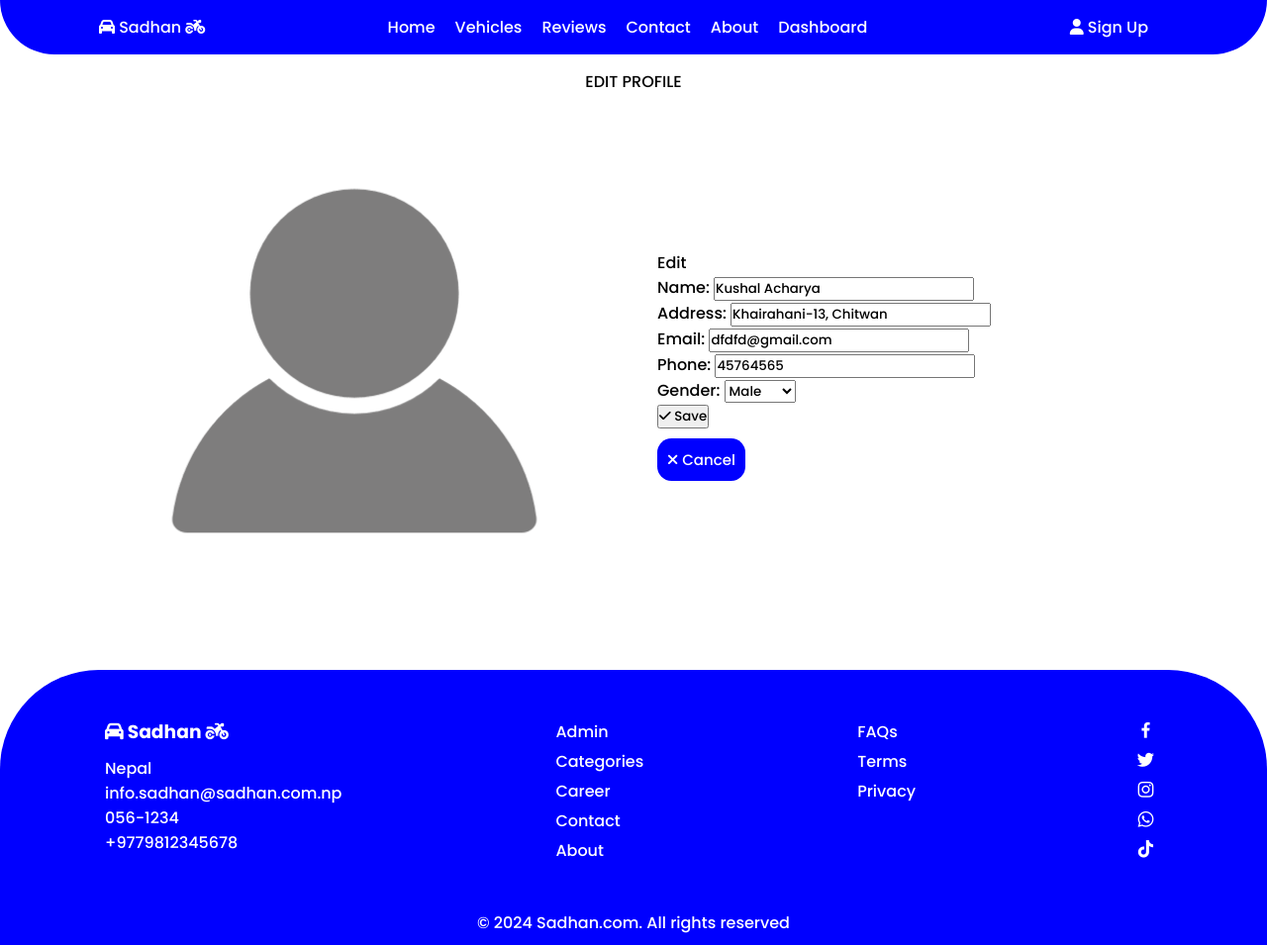
After one commit to KooSL/Vehicle-Rental-System-PHP, a PHP site: page /edit-user-profile.php?u_id=1 in a window 1280 px wide. The commit adds this page. Shown: the whole page at 99% size. Run offline with PHP 8.4, Linux system fonts and the light colour scheme; data comes from the database, SQL or seed files in the repository; some libraries are stand-ins or nearby versions.

Commit message:
Add files via upload

```diff
--- /dev/null
+++ b/edit-user-profile.php
@@ -0,0 +1,125 @@
+<!DOCTYPE html>
+<html lang="en">
+<head>
+    <meta charset="UTF-8">
+    <meta name="viewport" content="width=device-width, initial-scale=1.0">
+    <link rel="stylesheet" href="css\style.css">
+    <link rel="stylesheet" href="https://cdn.jsdelivr.net/npm/boxicons@latest/css/boxicons.min.css">
+    <script src="https://kit.fontawesome.com/ae61999827.js"></script>
+    <title>About Us</title>
+</head>
+<body>
+    <!--Header-->
+    <?php
+        include 'container\header.php';
+    ?>
+
+<?php
+    $u_id = $_GET['u_id'];
+    $qry = "SELECT * FROM user_signup WHERE u_id = '$u_id'";
+    include 'container/db_connection.php';
+    $result = mysqli_query($con, $qry);
+    $row = mysqli_fetch_assoc($result);
+?>
+
+    <!--About-->
+    <section class="about" id="about">
+        <div class="heading">
+            <span>Edit Profile</span>
+            <!-- <h1><?php echo $row['u_name'];?></h1> -->
+        </div>
+        <div class="about-container">
+            <div class="about-img">
+                <img src="images\profile-icon-png-898.png" alt="">
+                <!-- <img src="/home/linuxkali/Documents/My-VSCode/Vehicle-Rental-System-2/images/pngwing.com.png" alt=""> -->
+            </div>
+            <div class="profile-edit-container">
+                <form action="edit-user-profile.php" class="profile-detail" method="POST">
+                    <p>Edit</p>
+                    <label for="name">Name:</label>
+                        <input type="text" name="u_name" id="name" placeholder="Full Name" value="<?php echo $row['u_name'];?>"><br>
+                    <label for="address">Address:</label>
+                        <input type="text" name="u_address" id="address" placeholder="Address" value="<?php echo $row['u_address'];?>"><br>
+                    <label for="email">Email:</label>
+                        <input type="email" name="u_email" id="email" placeholder="Email" value="<?php echo $row['u_email'];?>"><br>
+                    <label for="phone">Phone:</label>
+                        <input name="u_phone" id="phone" placeholder="Phone" value="<?php echo $row['u_phone'];?>"></input><br>
+                    <label for="gender">Gender:</label>
+                        <select name="u_gender" id="gender">
+                            <?php
+                                $gender = $row['u_gender'];
+                                if($gender == "male"){
+                                    echo '<option value="Male">Male</option>';
+                                    echo '<option value="Female">Female</option>';
+                                    echo '<option value="Other">Other</option>';
+                                }
+                                elseif($gender == "female"){
+                                    echo '<option value="Male">Male</option>';
+                                    echo '<option value="Female">Female</option>';
+                                    echo '<option value="Other">Other</option>';
+                                }
+                                else{
+                                    echo '<option value="Male">Male</option>';
+                                    echo '<option value="Female">Female</option>';
+                                    echo '<option value="Other">Other</option>';
+                                }
+                            ?>
+                        </select>
+                    <div class="saveorcancel">
+                        <div class="save-btn">
+                            <button type="submit" name="submit" id="savebtn"><i class="fa-solid fa-check"></i> Save</button>
+                        </div>
+                        <div class="cancel-btn">
+                            <?php  ?>
+                            <button onclick="location.href = 'user-profile.php?u_id=<?php echo $row['u_id'];?>';" id="cancel"><i class="fa-solid fa-xmark"></i> Cancel</button>
+                        </div>
+                    </div>
+                </form>
+            </div>
+        </div>
+    </section>
+
+        <!-- <div class="heading">
+            <h1>FAQs</h1>
+        </div>
+        <div class="faq-container">
+            <div class="faq-text">
+                <h3>1. Question 1</h3>
+                <p>- Answer 1</p>
+                <h3>2. Question 2</h3>
+                <p>- Answer 2</p>
+                <h3>3. Question 3</h3>
+                <p>- Answer 3</p>
+            </div>
+        </div>  -->
+
+<?php
+if(isset($_POST['submit'])) {
+    $u_name = $_POST['u_name'];
+    $u_address = $_POST['u_address'];
+    $u_email = $_POST['u_email'];
+    $u_phone = $_POST['u_phone'];
+    $u_gender = $_POST['u_gender'];
+
+    $qry2 = "UPDATE user_signup SET
+              u_name = '$u_name',
+              u_address = '$u_address',
+              u_email = '$u_email',
+              u_phone = '$u_phone',
+              u_gender = '$u_gender'
+              WHERE u_id = '$u_id'";
+
+    if(mysqli_query($con, $qry2)) {
+        echo '<script type="text/javascript"> alert("Profile Updated Successfully"); window.location.assign(\'user-profile.php?u_id=' . $u_id . '\'); </script>';
+        exit();
+    } else {
+        echo '<script type="text/javascript"> alert("Something Went Wrong!") </script>';
+    }
+}
+?>
+
+    <?php
+        include 'container\footer.php';
+    ?>
+</body>
+</html>
--- a/user-profile.php
+++ b/user-profile.php
@@ -40,7 +40,7 @@
                 <p><b>Email:</b>&nbsp;<?php echo $row['u_email'];?></p>
                 <p><b>Phone:</b>&nbsp;<?php echo $row['u_phone'];?></p>
                 <p><b>Gender:</b>&nbsp;<?php echo $row['u_gender'];?></p>
-                <a href="#" class="btn"><i class="fa-solid fa-pen"></i> Edit</a>
+                <a href="edit-user-profile.php?u_id=<?php echo $row['u_id'];?>" class="btn"><i class="fa-solid fa-pen"></i> Edit</a>
             </div>
         </div>
     </section>
```
Also changed, not shown: details.php (+7 -1 lines), home.php (+20 -2 lines), my-bookings.php (+23 -1 lines), vehicles.php (+18 -3 lines).
